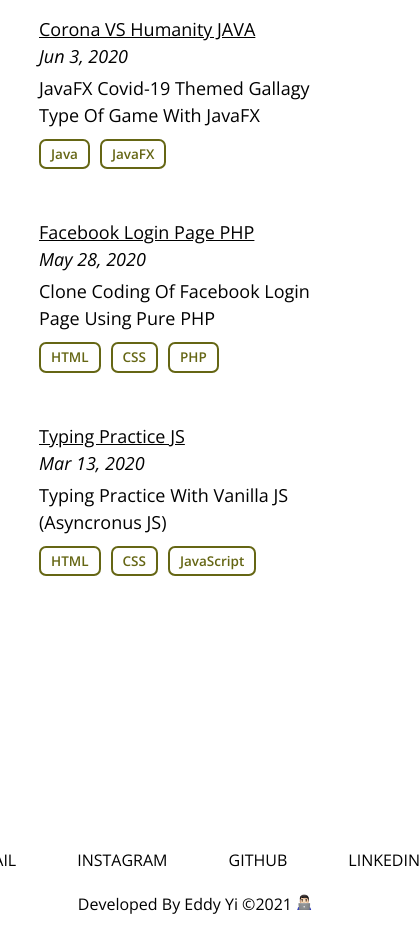
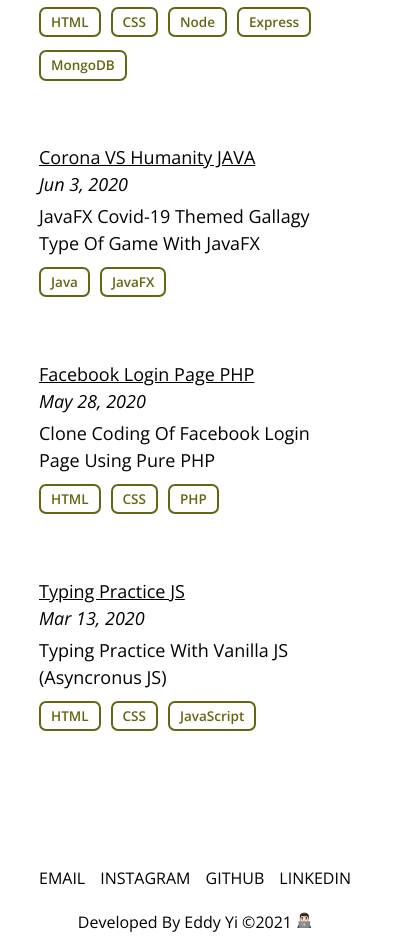
Before and after one commit to superywan/eddyyi.dev, a website: page index.html in a window 390 px wide. Shown: the part 4900-5841 px from the top of the page, 420 px wide, since content can reach past the window. Drawn offline with nearby package versions, Linux system fonts and the light colour scheme.

Commit message:
finally finished ✅

```diff
--- a/styles/style.scss
+++ b/styles/style.scss
@@ -379,6 +379,20 @@ a:hover {
     }
   }
 
+  .more-projects {
+    margin-bottom: 0;
+  }
+
+  .sub-project__tags {
+    display: flex;
+    flex-wrap: wrap;
+
+    &--tag {
+      text-align: center;
+      margin-bottom: 1em;
+    }
+  }
+
   .footer {
     font-size: 1rem;
     flex-direction: column-reverse;
@@ -390,6 +404,7 @@ a:hover {
     }
 
     &__links {
+      width: 80%;
       margin: 0;
       margin-bottom: 1.25em;
     }
```
Also changed, not shown: styles/style.css, 1 other file.
